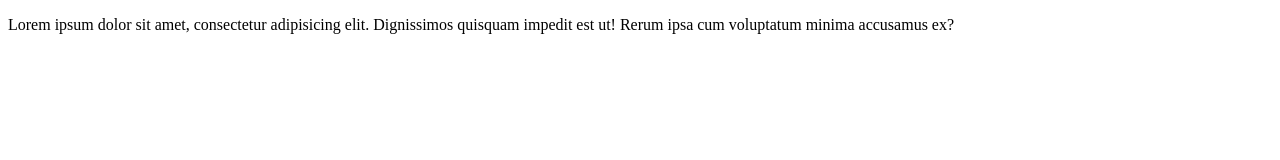
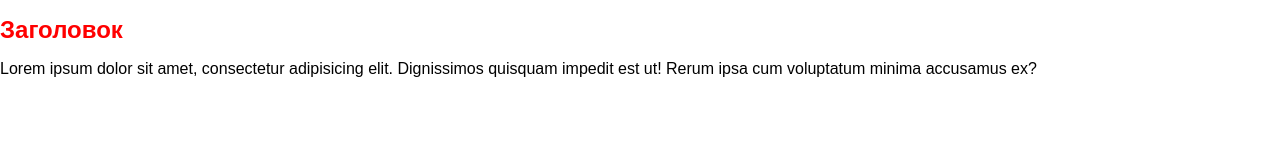
Before and after one commit to Oleksandr7461/html-landing, a plain HTML site: page index.html in a window 1280 px wide. Drawn offline with Linux system fonts and the light colour scheme.

Commit message:
red headeng

```diff
--- a/index.html
+++ b/index.html
@@ -2,10 +2,10 @@
 <html lang="en">
 <head>
   <meta charset="UTF-8">
-
+  <link rel="stylesheet" href="style.css">
   <title>Document</title>
 
-
+  <h1 class="title">Заголовок</h1>
   <P>Lorem ipsum dolor sit amet, consectetur adipisicing elit. Dignissimos quisquam impedit est ut! Rerum ipsa cum voluptatum minima accusamus ex?</P>
 </head>
 <body>
--- a/style.css
+++ b/style.css
@@ -2,3 +2,8 @@ body {
   margin: 0;
   font-family: Arial, sans-serif;
 }
+
+.title{
+  font-size: 24px;
+  color: red;
+}
```
